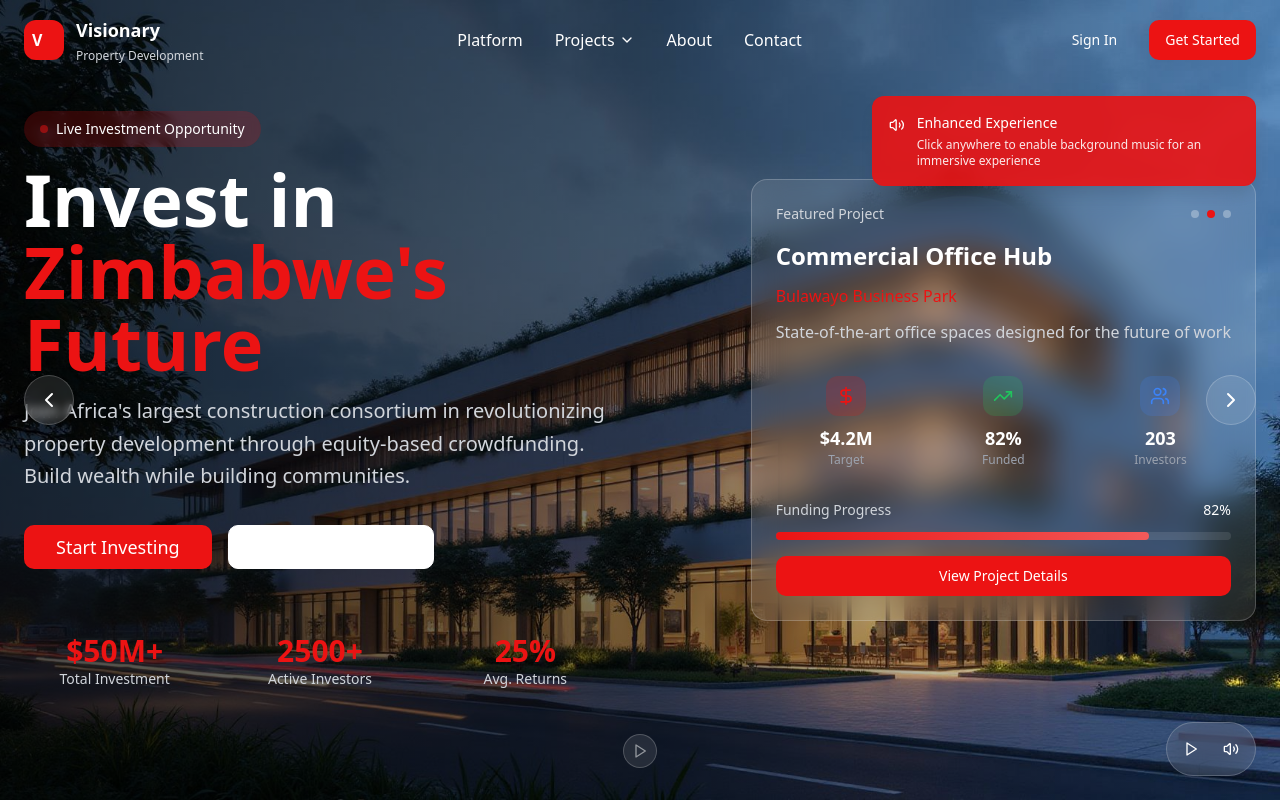
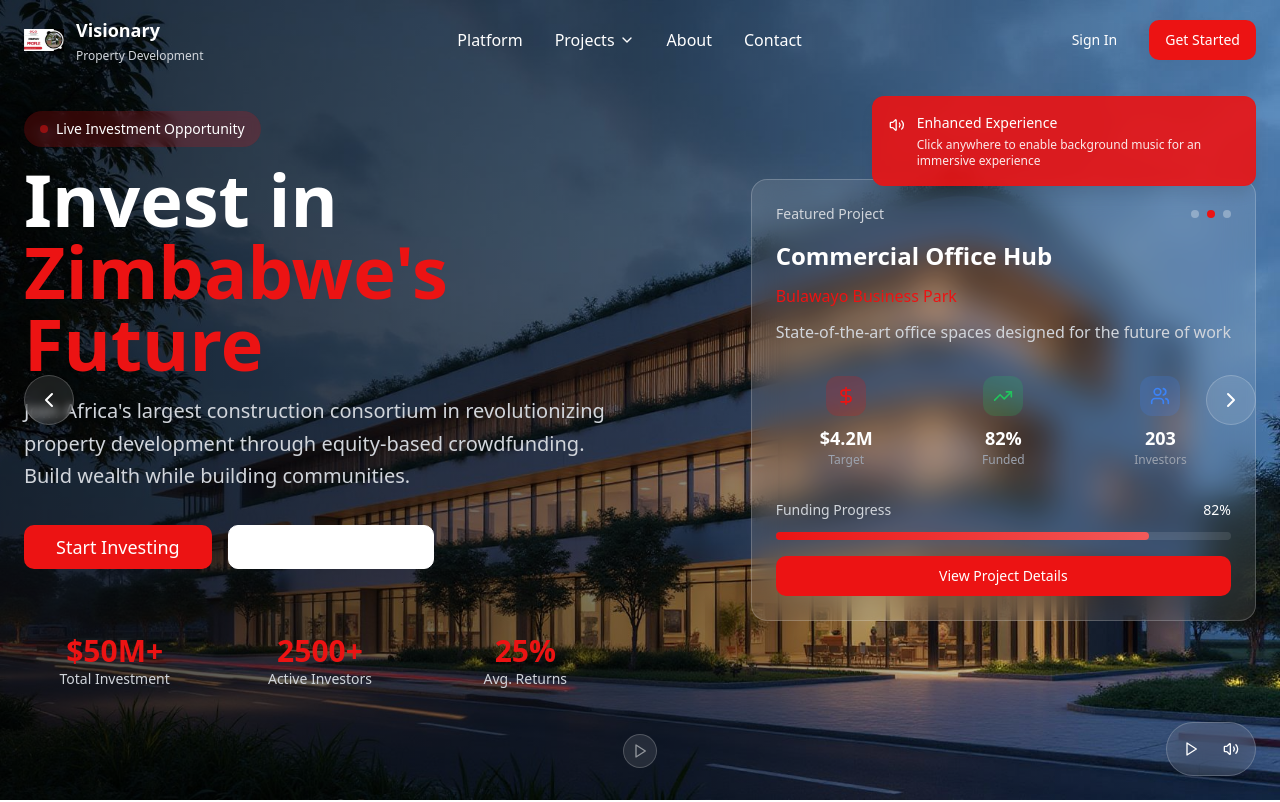
Before and after one commit to safalabs/build-zim-shine, a React (Vite) app: page / in a window 1280 px wide. Shown: the top 802 px of the page. Built offline with nearby package versions, Linux system fonts and the light colour scheme.

Commit message:
Update logo in header
Replace the existing 'V' logo in the top left corner with the provided company logo image.

```diff
--- a/src/components/Navbar.tsx
+++ b/src/components/Navbar.tsx
@@ -25,9 +25,11 @@ export default function Navbar() {
         <div className="flex items-center justify-between h-20">
           {/* Logo */}
           <div className="flex items-center space-x-3">
-            <div className="w-10 h-10 bg-primary rounded-lg flex items-center justify-center">
-              <div className="w-6 h-6 text-white font-bold">V</div>
-            </div>
+            <img
+              src="/lovable-uploads/b440c6a5-131b-4704-b39b-769befa15d89.png"
+              alt="Visionary Property Development Logo"
+              className="w-10 h-10 object-contain"
+            />
             <div className="space-y-1">
               <div className={`text-lg font-bold transition-colors ${
                 isScrolled ? 'text-foreground' : 'text-white'
```
